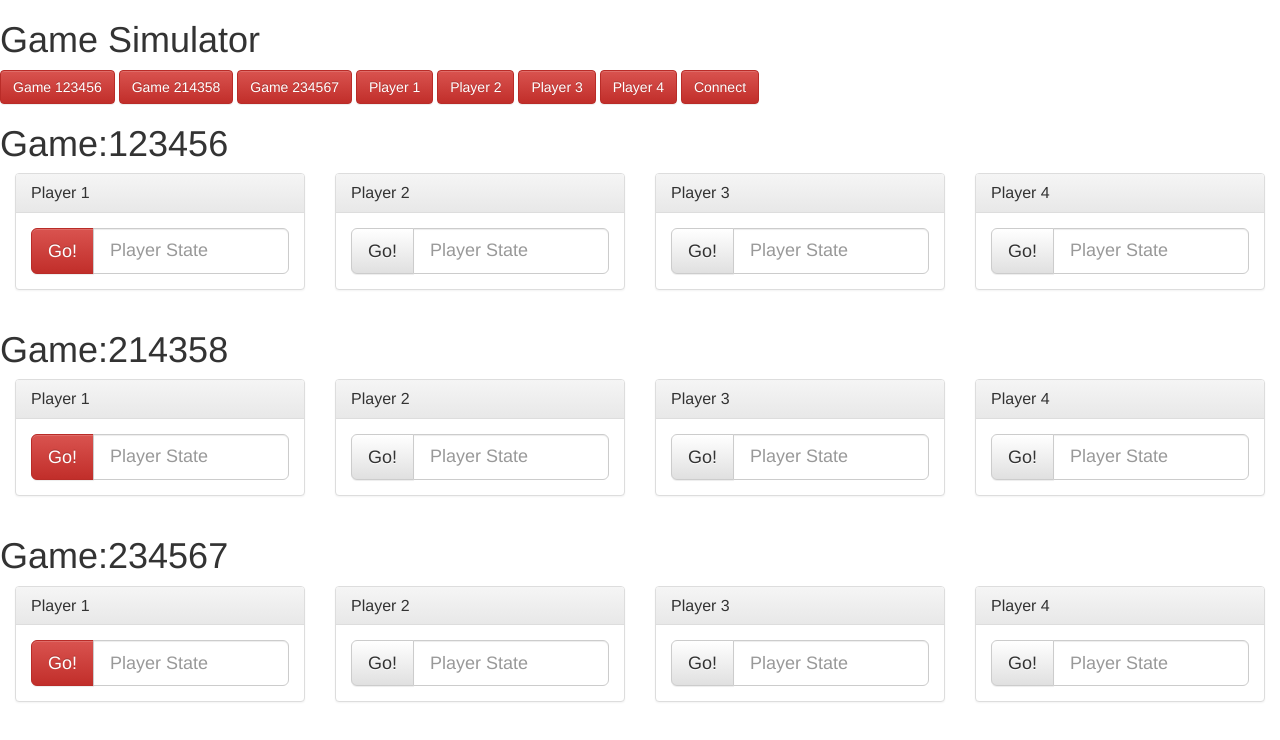
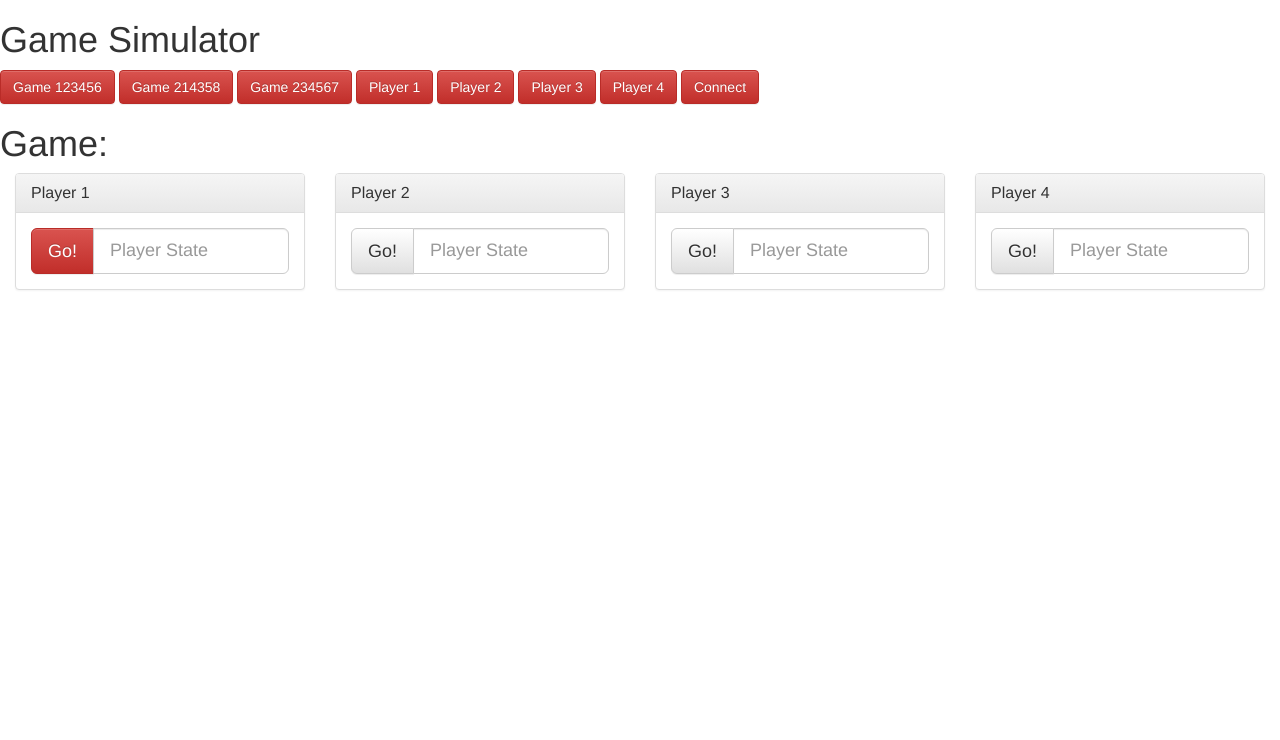
Before and after one commit to aarocka/GURPS-Server, a website: page src/index.html in a window 1280 px wide. Drawn offline with nearby package versions, Linux system fonts and the light colour scheme; no server answers.

Commit message:
Removed extra rows for other games
Players are now not allowed to update other players states

```diff
--- a/src/index.html
+++ b/src/index.html
@@ -37,7 +37,7 @@
 
 
         <div class="row">
-            <h1>Game:123456</h1>
+            <h1 id="GameID">Game:</h1>
 
             <div class="col-md-3">
                 <div class="panel panel-default">
@@ -49,7 +49,7 @@
                             <span class="input-group-btn">
                                 <button class="btn btn-danger" type="button" id="p1Update">Go!</button>
                             </span>
-                            <input type="text" class="form-control" placeholder="Player State" aria-describedby="sizing-addon1">
+                            <input type="text" class="form-control" placeholder="Player State" aria-describedby="sizing-addon1" id="p1State">
                         </div>
                     </div>
                 </div>
@@ -65,7 +65,7 @@
                             <span class="input-group-btn">
                                 <button class="btn btn-default" type="button" id="p2Update">Go!</button>
                             </span>
-                            <input type="text" class="form-control" placeholder="Player State" aria-describedby="sizing-addon1">
+                            <input type="text" class="form-control" placeholder="Player State" aria-describedby="sizing-addon1" id="p2State">
                         </div>
                     </div>
                 </div>
@@ -81,7 +81,7 @@
                             <span class="input-group-btn">
                                 <button class="btn btn-default" type="button" id="p3Update">Go!</button>
                             </span>
-                            <input type="text" class="form-control" placeholder="Player State" aria-describedby="sizing-addon1">
+                            <input type="text" class="form-control" placeholder="Player State" aria-describedby="sizing-addon1" id="p3State">
                         </div>
                     </div>
                 </div>
@@ -97,145 +97,7 @@
                             <span class="input-group-btn">
                                 <button class="btn btn-default" type="button" id="p4Update">Go!</button>
                             </span>
-                            <input type="text" class="form-control" placeholder="Player State" aria-describedby="sizing-addon1">
-                        </div>
-                    </div>
-                </div>
-            </div>
-
-        </div>
-
-        <div class="row">
-            <h1>Game:214358</h1>
-
-            <div class="col-md-3">
-                <div class="panel panel-default">
-                    <div class="panel-heading">
-                        <h3 class="panel-title">Player 1</h3>
-                    </div>
-                    <div class="panel-body">
-                        <div class="input-group input-group-lg">
-                            <span class="input-group-btn">
-                                <button class="btn btn-danger" type="button">Go!</button>
-                            </span>
-                            <input type="text" class="form-control" placeholder="Player State" aria-describedby="sizing-addon1">
-                        </div>
-                    </div>
-                </div>
-            </div>
-
-            <div class="col-md-3">
-                <div class="panel panel-default">
-                    <div class="panel-heading">
-                        <h3 class="panel-title">Player 2</h3>
-                    </div>
-                    <div class="panel-body">
-                        <div class="input-group input-group-lg">
-                            <span class="input-group-btn">
-                                <button class="btn btn-default" type="button">Go!</button>
-                            </span>
-                            <input type="text" class="form-control" placeholder="Player State" aria-describedby="sizing-addon1">
-                        </div>
-                    </div>
-                </div>
-            </div>
-
-            <div class="col-md-3">
-                <div class="panel panel-default">
-                    <div class="panel-heading">
-                        <h3 class="panel-title">Player 3</h3>
-                    </div>
-                    <div class="panel-body">
-                        <div class="input-group input-group-lg">
-                            <span class="input-group-btn">
-                                <button class="btn btn-default" type="button">Go!</button>
-                            </span>
-                            <input type="text" class="form-control" placeholder="Player State" aria-describedby="sizing-addon1">
-                        </div>
-                    </div>
-                </div>
-            </div>
-
-            <div class="col-md-3">
-                <div class="panel panel-default">
-                    <div class="panel-heading">
-                        <h3 class="panel-title">Player 4</h3>
-                    </div>
-                    <div class="panel-body">
-                        <div class="input-group input-group-lg">
-                            <span class="input-group-btn">
-                                <button class="btn btn-default" type="button">Go!</button>
-                            </span>
-                            <input type="text" class="form-control" placeholder="Player State" aria-describedby="sizing-addon1">
-                        </div>
-                    </div>
-                </div>
-            </div>
-
-        </div>
-
-        <div class="row">
-            <h1>Game:234567</h1>
-
-            <div class="col-md-3">
-                <div class="panel panel-default">
-                    <div class="panel-heading">
-                        <h3 class="panel-title">Player 1</h3>
-                    </div>
-                    <div class="panel-body">
-                        <div class="input-group input-group-lg">
-                            <span class="input-group-btn">
-                                <button class="btn btn-danger" type="button">Go!</button>
-                            </span>
-                            <input type="text" class="form-control" placeholder="Player State" aria-describedby="sizing-addon1">
-                        </div>
-                    </div>
-                </div>
-            </div>
-
-            <div class="col-md-3">
-                <div class="panel panel-default">
-                    <div class="panel-heading">
-                        <h3 class="panel-title">Player 2</h3>
-                    </div>
-                    <div class="panel-body">
-                        <div class="input-group input-group-lg">
-                            <span class="input-group-btn">
-                                <button class="btn btn-default" type="button">Go!</button>
-                            </span>
-                            <input type="text" class="form-control" placeholder="Player State" aria-describedby="sizing-addon1">
-                        </div>
-                    </div>
-                </div>
-            </div>
-
-            <div class="col-md-3">
-                <div class="panel panel-default">
-                    <div class="panel-heading">
-                        <h3 class="panel-title">Player 3</h3>
-                    </div>
-                    <div class="panel-body">
-                        <div class="input-group input-group-lg">
-                            <span class="input-group-btn">
-                                <button class="btn btn-default" type="button">Go!</button>
-                            </span>
-                            <input type="text" class="form-control" placeholder="Player State" aria-describedby="sizing-addon1">
-                        </div>
-                    </div>
-                </div>
-            </div>
-
-            <div class="col-md-3">
-                <div class="panel panel-default">
-                    <div class="panel-heading">
-                        <h3 class="panel-title">Player 4</h3>
-                    </div>
-                    <div class="panel-body">
-                        <div class="input-group input-group-lg">
-                            <span class="input-group-btn">
-                                <button class="btn btn-default" type="button">Go!</button>
-                            </span>
-                            <input type="text" class="form-control" placeholder="Player State" aria-describedby="sizing-addon1">
+                            <input type="text" class="form-control" placeholder="Player State" id="p4State" aria-describedby="sizing-addon1">
                         </div>
                     </div>
                 </div>
@@ -279,14 +141,36 @@
             if (playerData.gameNumber == 0 && playerData.playerNumber == 0){
                 alert("select a game and player");
             } else {
-                //alert("connecting");
-
+                $("#GameID").text("Game:"+playerData.gameNumber);
                 socket.emit(playerData.gameNumber, playerData);
             }
         });
 
+
         $("#p1Update").click(function(){
-            socket.emit(playerData.gameNumber, playerData);
+            if(playerData.playerNumber ==1) {
+                playerData.playerState = $('#p1State').val();
+                socket.emit(playerData.gameNumber, playerData.playerState);
+            }else {}
+        });
+
+        $("#p2Update").click(function(){
+            if(playerData.playerNumber ==2) {
+                playerData.playerState = $('#p2State').val();
+                socket.emit(playerData.gameNumber, playerData.playerState);
+            }else {}
+        });
+
+        $("#p3Update").click(function(){
+            if(playerData.playerNumber ==3) {
+                playerData.playerState = $('#p3State').val();
+                socket.emit(playerData.gameNumber, playerData.playerState);
+            }else {}
+        });
+
+        $("#p4Update").click(function(){
+            playerData.playerState = $('#p4State').val();
+            socket.emit(playerData.gameNumber, playerData.playerState);
         });
 
 
```
